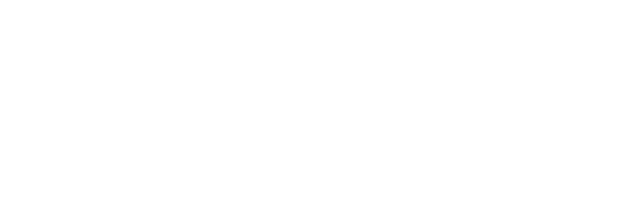
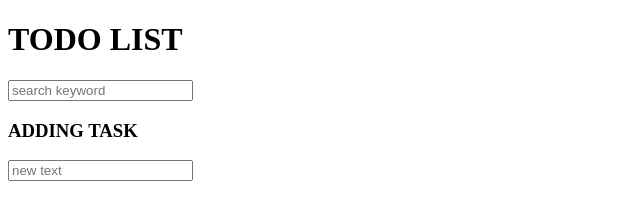
Before and after one commit to NekoSarada1101/javascript-todolist, a plain HTML site: page index.html in a window 1280 px wide. Shown: the whole page, without its empty margins (0-640 px from the left). Drawn offline with Linux system fonts and the light colour scheme.

Commit message:
update:html雛形
htmlの基本の部分完成

```diff
--- a/index.html
+++ b/index.html
@@ -2,9 +2,24 @@
 <html lang="en">
 <head>
     <meta charset="UTF-8">
-    <title>Title</title>
+    <meta name="viewport" content="width=device-width,initial-scale=1">
+    <title>TODO LIST</title>
+    <link rel="stylesheet" href="css/style.css">
 </head>
 <body>
+<h1>TODO LIST</h1>
+<form class="search">
+    <input type="text" placeholder="search keyword">
+</form>
+
+<ul>
+<!--    タスク追加場所-->
+</ul>
+
+<h3>ADDING TASK</h3>
+<form class="add">
+    <input type="text" placeholder="new text">
+</form>
 
 </body>
 </html>
```
